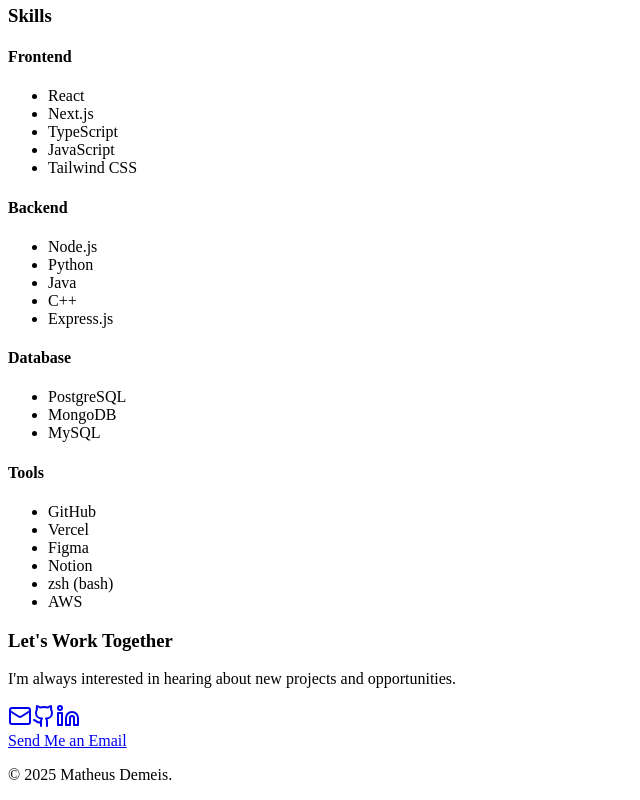
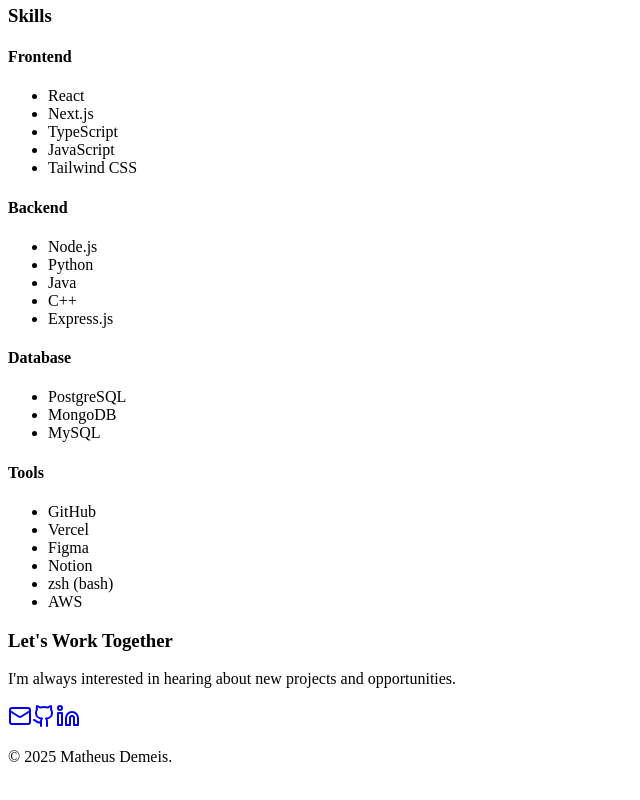
Before and after one commit to matheusdemeis/Portfolio-Website, a React (Vite) app: page / in a window 1280 px wide. Shown: the part 1689-2489 px from the top of the page, without its empty margins (0-640 px from the left). Built offline with nearby package versions, Linux system fonts and the light colour scheme; the HTML template or start-up script is replaced by a standard one.

Commit message:
removing send email button

```diff
--- a/src/components/Contact.jsx
+++ b/src/components/Contact.jsx
@@ -19,12 +19,6 @@ export default function Contact() {
             <Linkedin size={24} />
           </a>
         </div>
-        <a
-          href="mailto:your-email@example.com"
-          className="inline-block border-2 border-primary text-primary px-8 py-3 rounded-lg font-semibold hover:bg-primary hover:text-slate-900 transition"
-        >
-          Send Me an Email
-        </a>
       </div>
     </section>
   );
```
